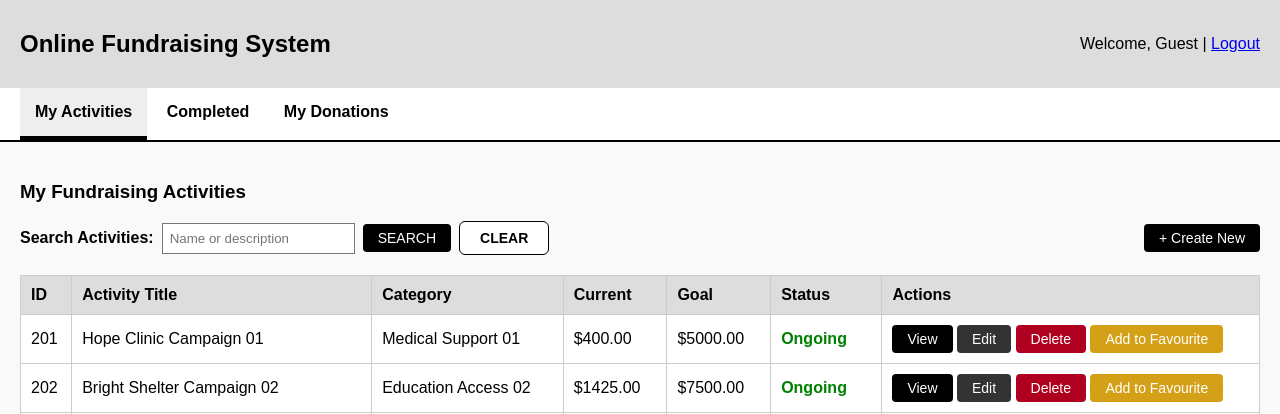
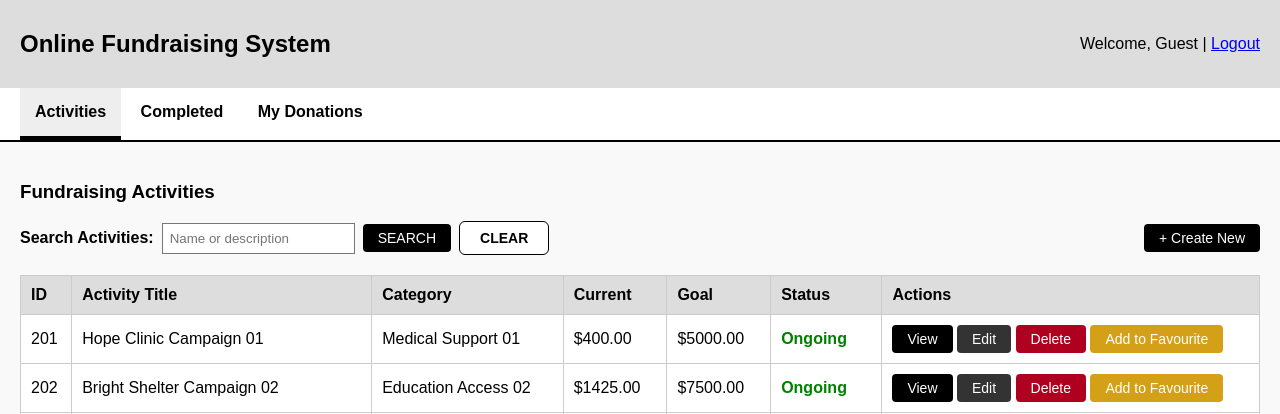
Before and after one commit to Anythingsaf22/CSIT314-SDM, a Flask app: page /activities in a window 1280 px wide. Shown: the top 414 px of the page. Run offline with Flask 3, Linux system fonts and the light colour scheme; data comes from the database, SQL or seed files in the repository.

Commit message:
My Activities -> Activities
My Activities -> Activities

```diff
--- a/templates/activities/list_activities.html
+++ b/templates/activities/list_activities.html
@@ -52,12 +52,12 @@
         <div>Welcome, {{ session.get('user_name', 'Guest') }} | <a href="{{ url_for('auth.logout') }}">Logout</a></div>
     </div>
     <nav>
-        <a href="{{ url_for('fundraising_activity.list_activities') }}" class="active">My Activities</a>
+        <a href="{{ url_for('fundraising_activity.list_activities') }}" class="active">Activities</a>
         <a href="{{ url_for('fundraising_activity.view_completed_activities') }}">Completed</a>
         <a href="{{ url_for('fundraising_activity.view_my_donations') }}">My Donations</a>
     </nav>
     <div class="content">
-        <h3>My Fundraising Activities</h3>
+        <h3>Fundraising Activities</h3>
 
         {% with messages = get_flashed_messages(with_categories = true) %}
             {% if messages %}
```
